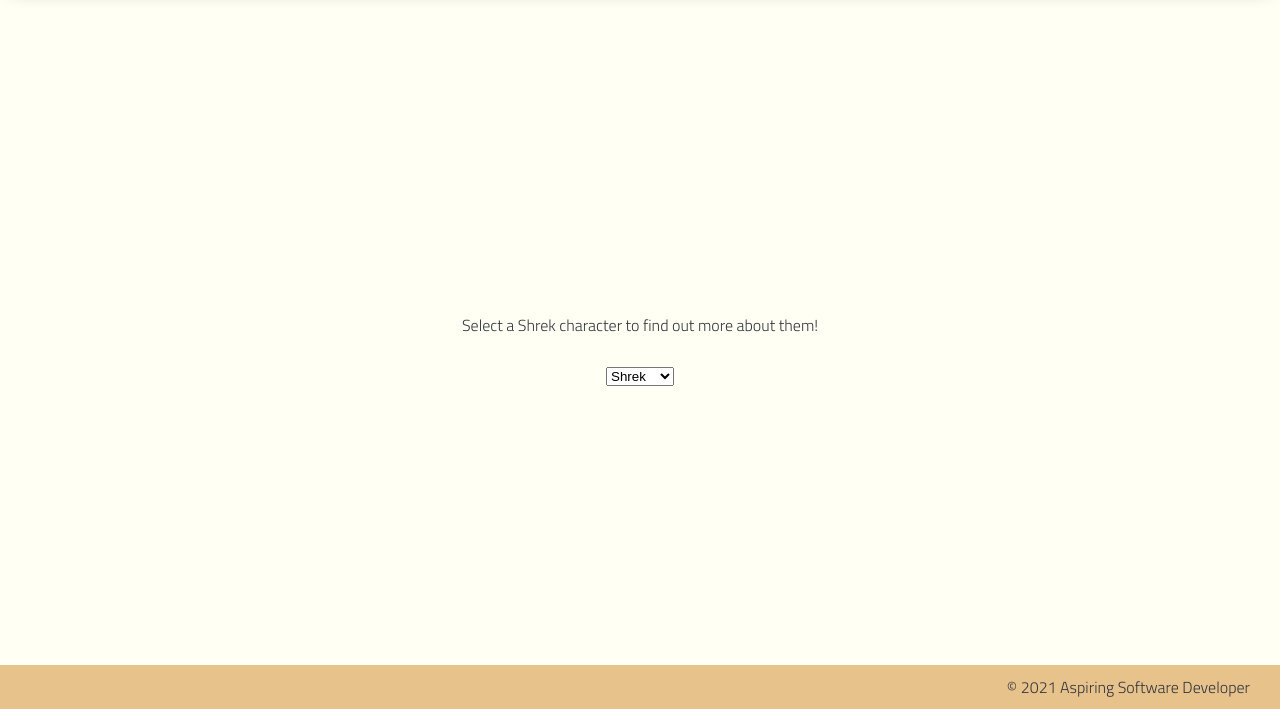
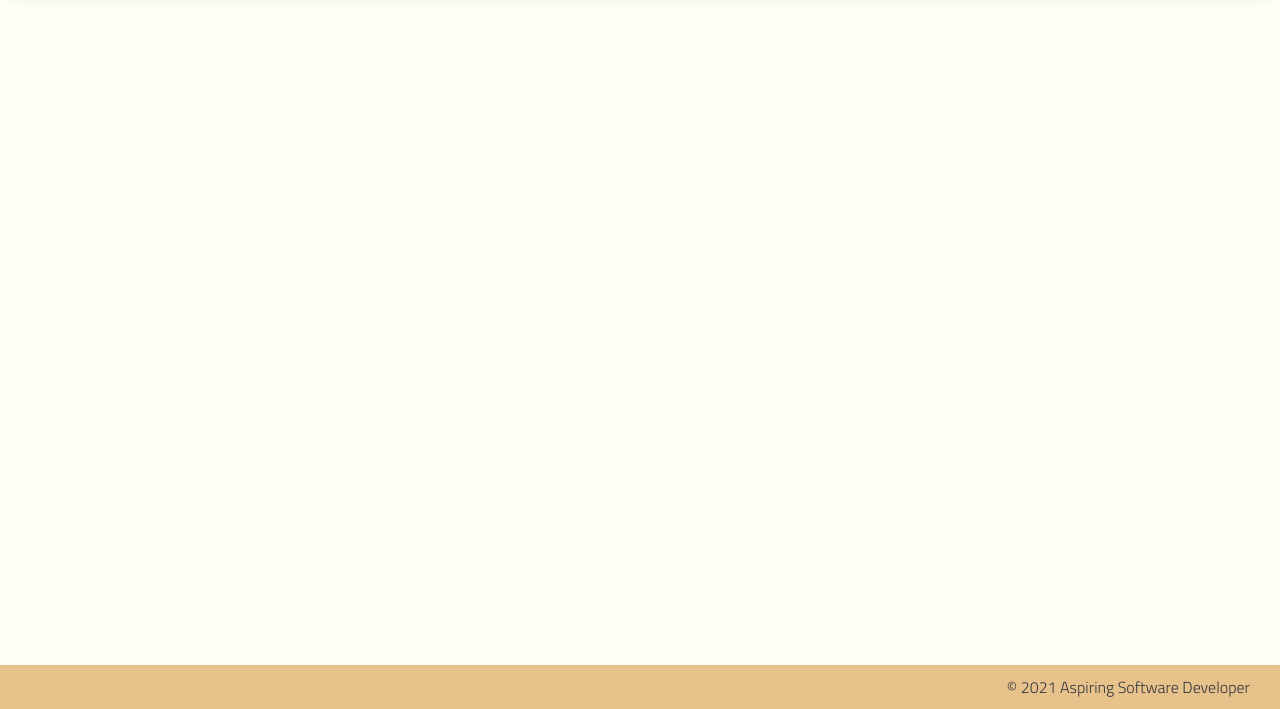
Before and after one commit to Cole-Rossman/Cole-Marcus-Dev, a plain HTML site: page index.html in a window 1280 px wide. Shown: the part 91-800 px from the top of the page. Drawn offline with Linux system fonts and the light colour scheme.

Commit message:
fixed html

```diff
--- a/index.html
+++ b/index.html
@@ -21,15 +21,6 @@
         </header>
 
         <main>
-            <p>Select a Shrek character to find out more about them!</p>
-            <select>
-                <div class="select" name="name" id="name">
-                    <option value="one">Shrek</option>
-                    <option value="two">Fiona</option>
-                    <option value="three">Donkey</option>
-                    <option value="four">Dragon</option>
-                </div>
-            </select>
         </main>
 
         <footer>&copy; 2021 Aspiring Software Developer</footer>
```
